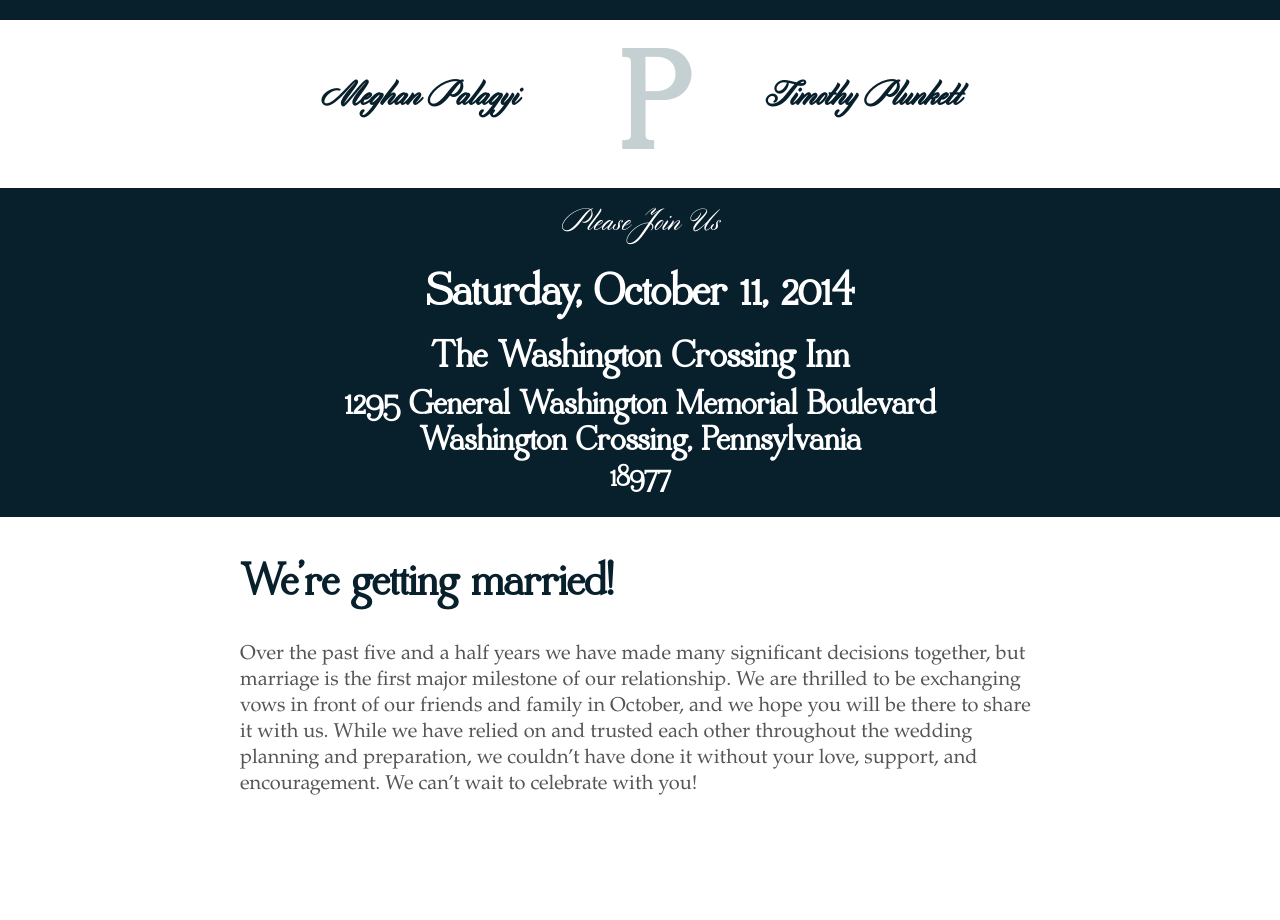
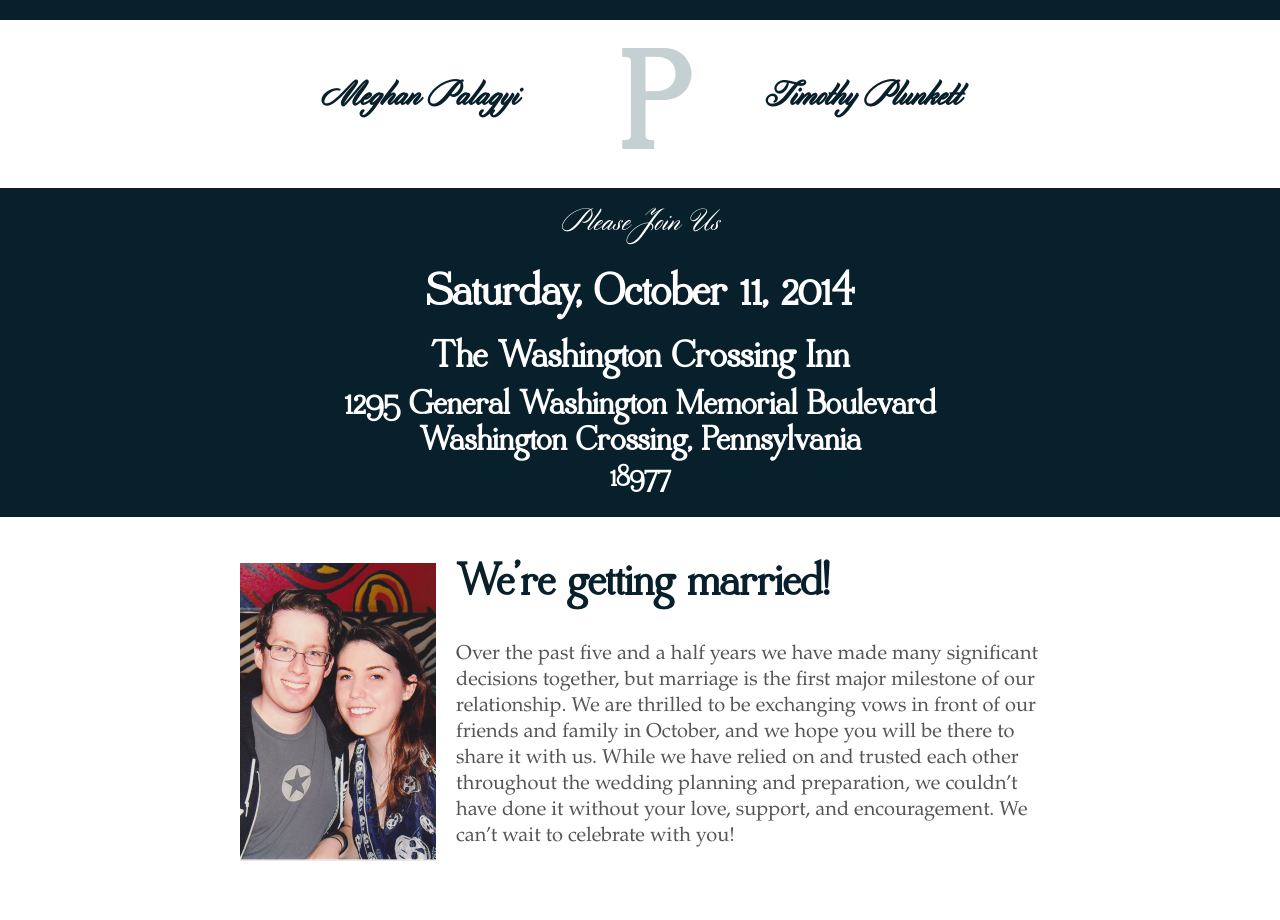
Before and after one commit to timplunkett/meghanandtim.us, a Jekyll site: the page built from index.md, in a window 1280 px wide. Built offline with Jekyll 4.4.1, drawn with Linux system fonts in a browser that asks for light colours.

Commit message:
Add picture of us to front page and style.

```diff
--- a/_sass/partials/_design.sass
+++ b/_sass/partials/_design.sass
@@ -70,3 +70,9 @@ footer
   padding-bottom: 0
   .contact
     font-size: 1.15em
+
+// Front page
+.welcome
+  float: left
+  margin-right: 20px
+  margin-top: 14px
--- a/index.md
+++ b/index.md
@@ -3,6 +3,10 @@ layout: home
 title: Meghan &amp; Tim
 ---
 
+{:.welcome}
+![Meghan and Tim](/images/us-vegas.png)
+
+
 # We're getting married!
 
 Over the past five and a half years we have made many significant decisions together, but marriage is the first major milestone of our relationship. We are thrilled to be exchanging vows in front of our friends and family in October, and we hope you will be there to share it with us. While we have relied on and trusted each other throughout the wedding planning and preparation, we couldn't have done it without your love, support, and encouragement. We can’t wait to celebrate with you!
--- a/stylesheets/screen.css
+++ b/stylesheets/screen.css
@@ -214,6 +214,12 @@ footer .contact {
   font-size: 1.15em;
 }
 
+.welcome {
+  float: left;
+  margin-right: 20px;
+  margin-top: 14px;
+}
+
 html, body {
   height: 100%;
 }
```
